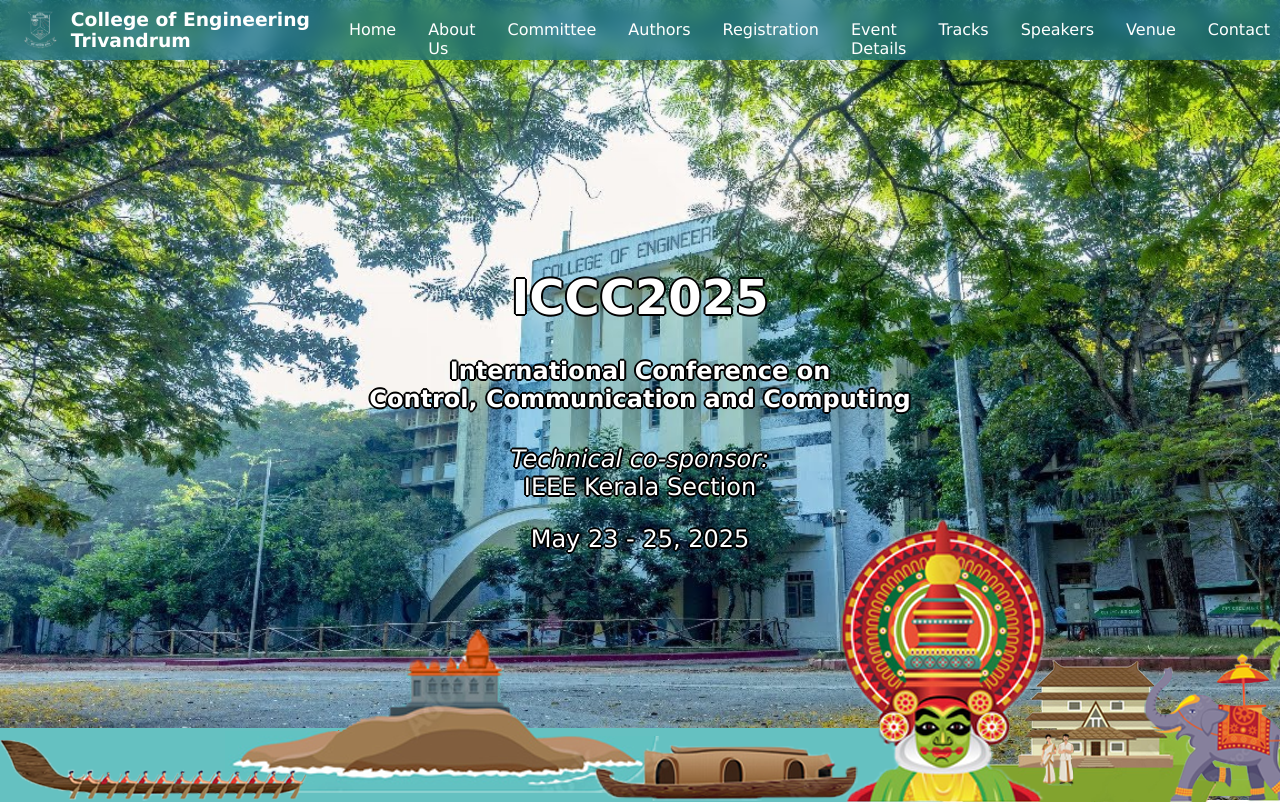
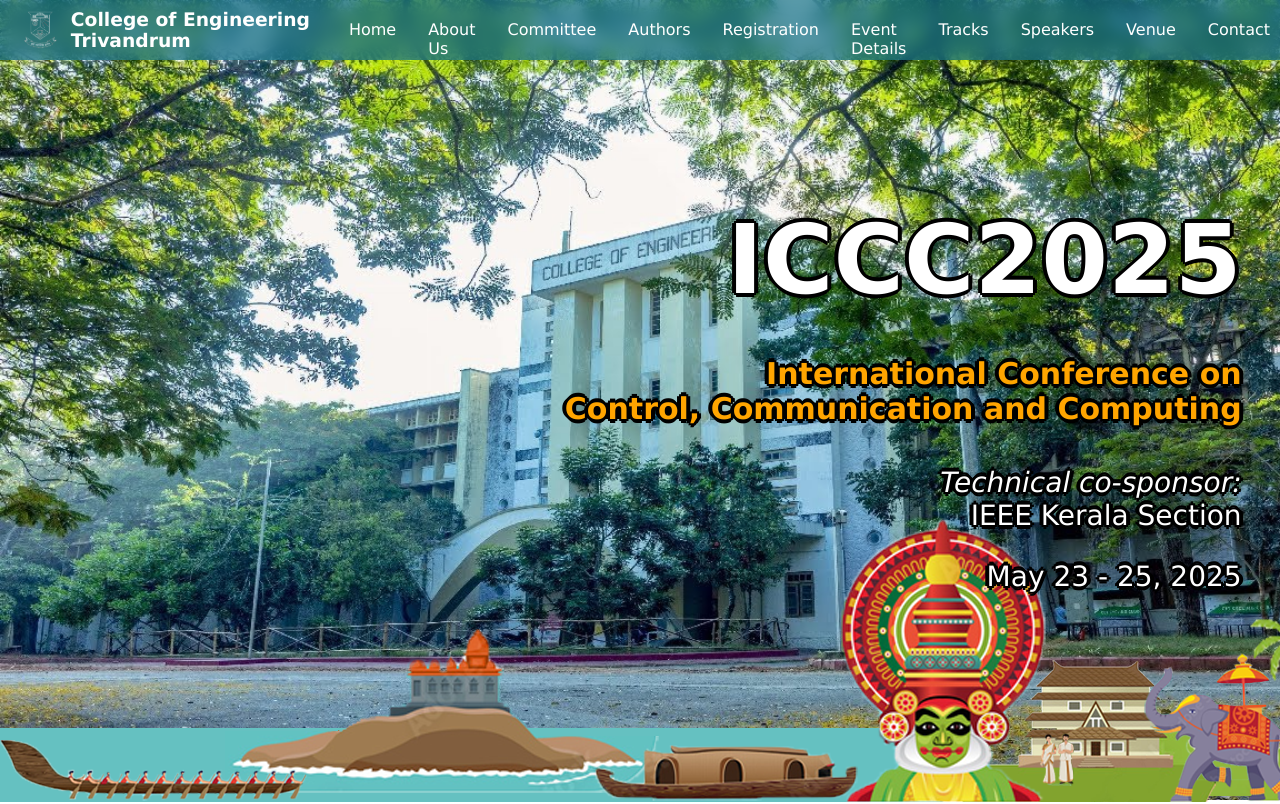
Before and after one commit to hisham-alangadan/iccc26-conference-website, a React (Vite) app: page / in a window 1280 px wide. Shown: the top 804 px of the page. Built offline with nearby package versions, Linux system fonts and the light colour scheme.

Commit message:
Finalised home componenet

```diff
--- a/src/components/styles/home.css
+++ b/src/components/styles/home.css
@@ -6,6 +6,7 @@
   /* width: 100%; */
   /* margin: 0 -19em 0 -20em; */
   /* filter: hue-rotate(300deg) brightness(1); */
+  z-index: 2;
 }
 
 .tint {
@@ -18,28 +19,40 @@
   /* background-color: blue; */
   /* background-color: rgba(0, 0, 255, 0.2); */
   /* opacity: 60%; */
+
+  /* omitted as per sir's request */
+  display: none;
 }
 
 .content {
   /* text-align: center; */
   /* margin: 0 0 0 50vh; */
-  padding: 25vh 25vw;
-  text-align: center;
+  height: 100%;
+  width: 100%;
+  padding: 55vh 3vw 20vh 0;
+  text-align: right;
   font-size: 1.5em;
-  width: 50%;
+  /* width: 50%; */
   opacity: 100%;
-  text-shadow: 2px 0 #000, -2px 0 #000, 0 2px #000, 0 -2px #000,
-             1px 1px #000, -1px -1px #000, 1px -1px #000, -1px 1px #000;
+  text-shadow: 4px 0 #000, -4px 0 #000, 0 4px #000, 0 -4px #000,
+             2px 2px #000, -2px -2px #000, 2px -2px #000, -2px 2px #000;
+  z-index: 3;
 }
 
 .content h1 {
   /* font-size: 48px; */
   margin-bottom: 20px;
+  color: white;
+  font-size: 96px;
+}
 
+h4 {
+  color: orange;
+  font-size: 30px;
 }
 
 .content p {
-  /* font-size: 24px; */
+  font-size: 28px;
   margin-bottom: 10px;
 }
 
@@ -63,4 +76,5 @@
 .kerala-stuff {
   position: absolute;
   bottom: -6px;
+  z-index: 1;
 }
```
